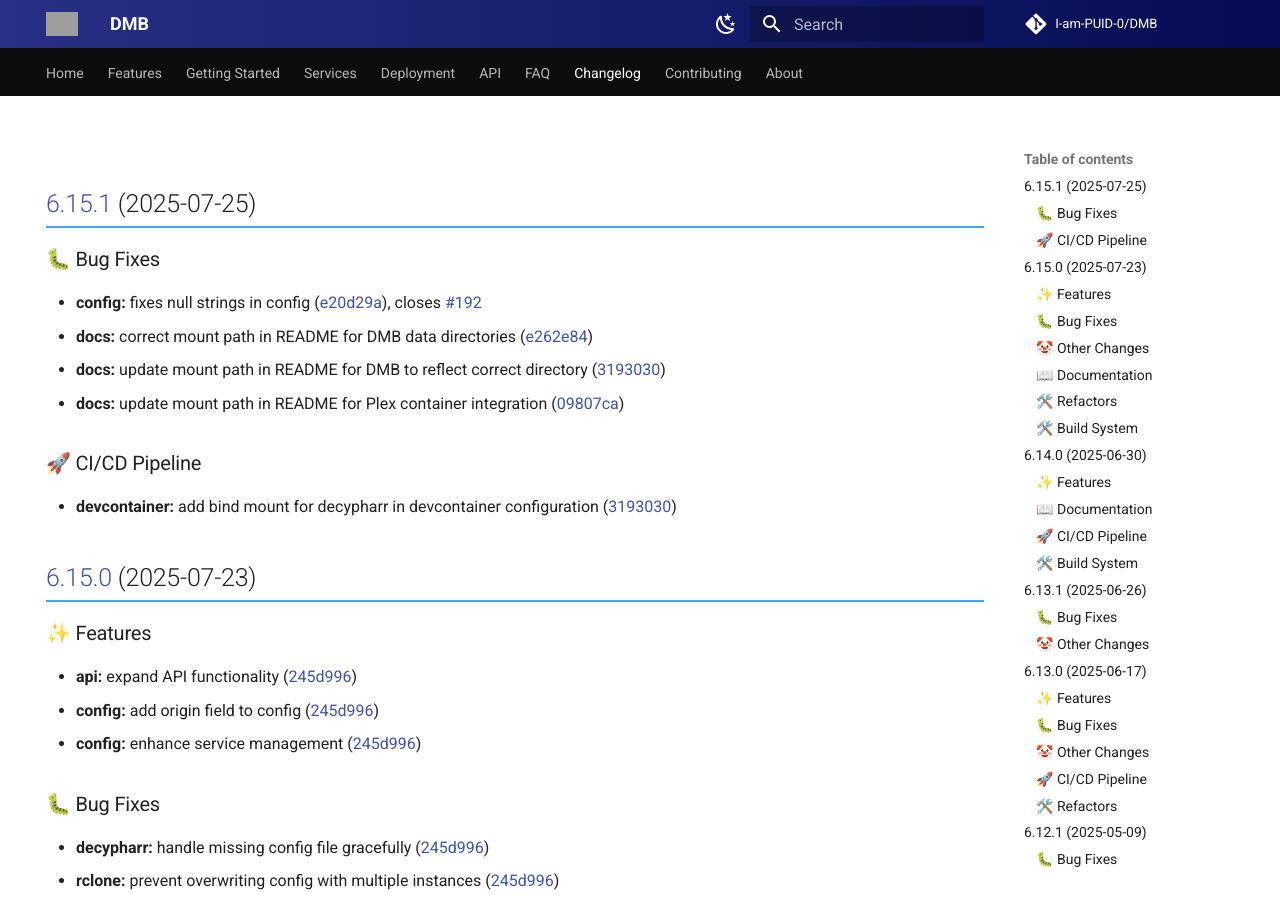
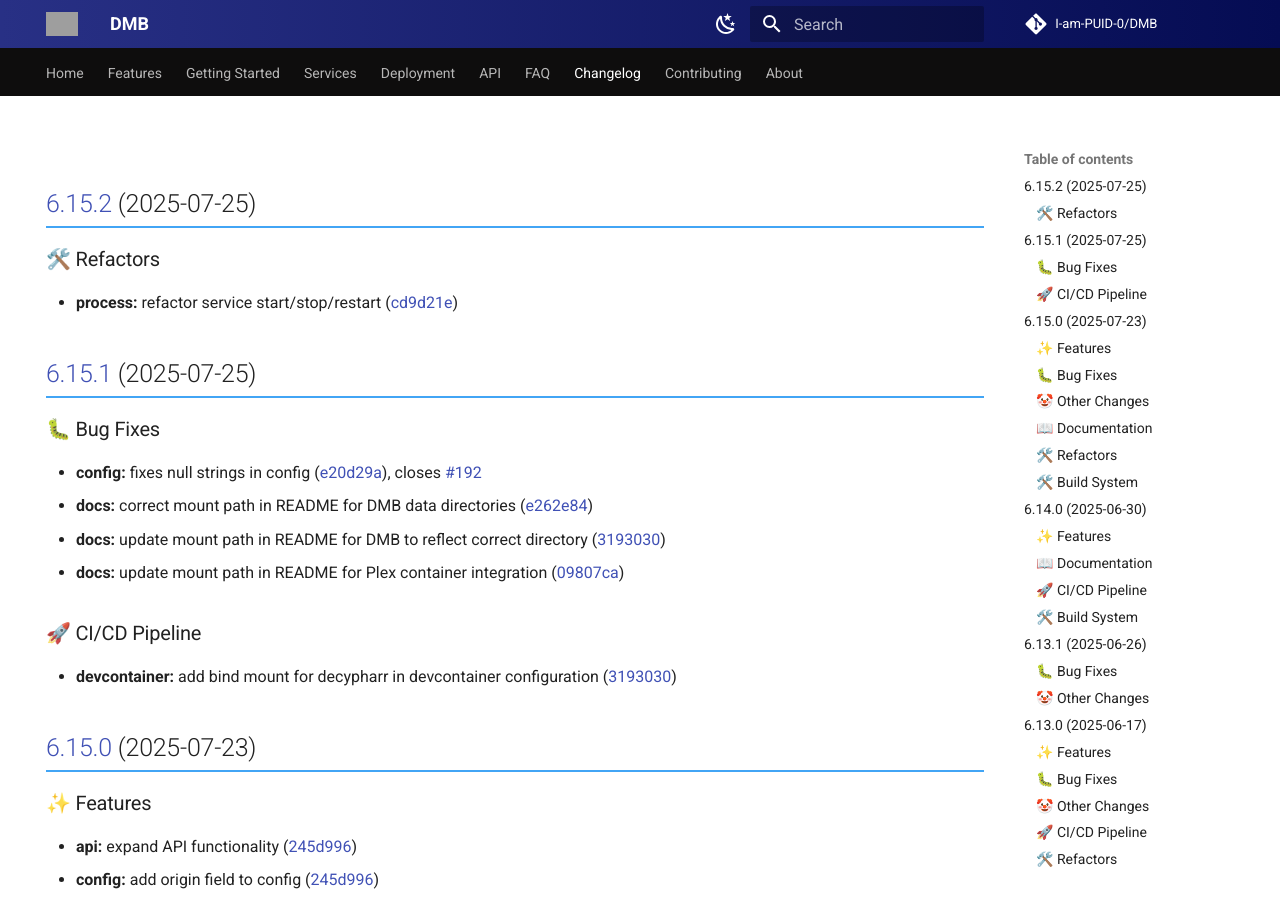
Before and after one commit to I-am-PUID-0/DMB_Docs, an MkDocs documentation site: the page built from docs/changelog.md, in a window 1280 px wide and 900 px high. Built offline with MkDocs 1.6.1 and Material for MkDocs 9.7.7, drawn with Linux system fonts in a browser that asks for light colours; comment, search, counter and statistics services are not loaded; grey boxes are pictures that could not be loaded.

Commit message:
Update Changelog

```diff
--- a/docs/changelog.md
+++ b/docs/changelog.md
@@ -4,6 +4,13 @@ hide:
 ---
 
 # Changelog
+
+## [6.15.2](https://github.com/I-am-PUID-0/DMB/compare/6.15.1...6.15.2) (2025-07-25)
+
+
+### 🛠️ Refactors
+
+* **process:** refactor service start/stop/restart ([cd9d21e](https://github.com/I-am-PUID-0/DMB/commit/cd9d21eb52f459f5cf33aca924d4f74696563dc0))
 
 ## [6.15.1](https://github.com/I-am-PUID-0/DMB/compare/6.15.0...6.15.1) (2025-07-25)
 
```
